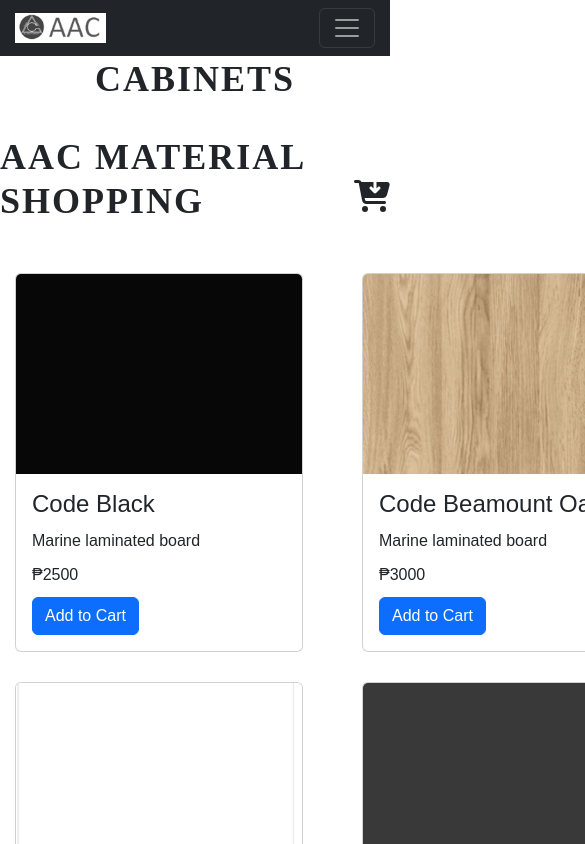
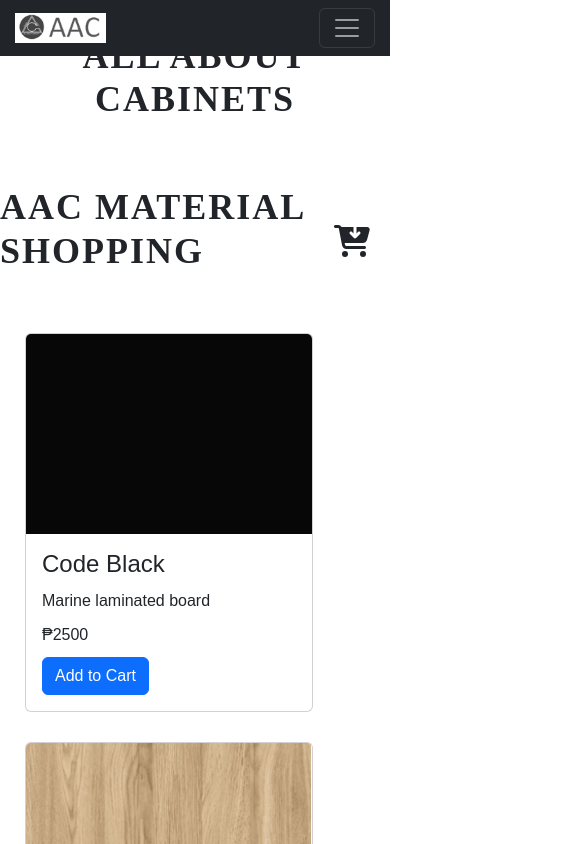
Before and after one commit to 0101noel/boysproject, a React (Create React App) app: page /buymaterials in a window 390 px wide. Shown: the top 844 px of the page, 585 px wide, since content can reach past the window. Built offline with nearby package versions, Linux system fonts and the light colour scheme.

Commit message:
updated
this is still not completed, I needed to add more functions in the login.

```diff
--- a/src/components/Navbar.js
+++ b/src/components/Navbar.js
@@ -84,7 +84,7 @@ const NavBar = () => {
             </Nav.Item>
             <Nav.Item>
               <Link to="/signin" className="nav-link" onClick={() => setExpanded(false)}>
-                Sign In / Log In
+                Sign In/Log In
               </Link>
             </Nav.Item>
           </Nav>
--- a/src/pages/BuyMaterialsPage.css
+++ b/src/pages/BuyMaterialsPage.css
@@ -6,7 +6,7 @@ body {
 
 h1 {
   font-size: 36px;
-  margin-bottom: 20px;
+  margin-top: 20px;
 }
 
 h2 {
@@ -27,10 +27,11 @@ li {
 
 button {
   cursor: pointer;
-  background-color: #007bff;
+  background-color: #333;
   color: #fff;
   border: none;
   border-radius: 5px;
+  padding-left: 10px;
   padding: 10px 20px;
   font-size: 18px;
   transition: all 0.3s ease;
@@ -60,18 +61,19 @@ header {
 
 .cart-icon {
   cursor: pointer;
-  margin-left: 20px;
+  margin-right: 20px;
 }
 
 .whole-cart-window {
   position: absolute;
-  top: 70px;
-  right: 10px;
+  top: 150px;
+  right: 60px;
   width: 300px;
   background-color: #fff;
   box-shadow: 0px 0px 10px rgba(0, 0, 0, 0.3);
   padding: 20px;
   border-radius: 5px;
+  z-index: 999;
 }
 
 .cart-wrapper {
@@ -101,3 +103,19 @@ header {
   height: 200px;
   object-fit: cover;
 }
+
+/* Responsive design */
+
+@media screen and (max-width: 768px) {
+  /* Shop section */
+  .shop-section {
+    display: flex;
+    flex-wrap: wrap;
+    justify-content: center;
+  }
+
+  .card {
+    width: 300px;
+    margin: 0 10px 30px;
+  }
+}
--- a/src/pages/BuyMaterialsPage.js
+++ b/src/pages/BuyMaterialsPage.js
@@ -20,6 +20,11 @@ function BuyMaterialsPage() {
 
   const addToCart = (product) => {
     setCartItems([...cartItems, product]);
+  };
+
+  const handleDelete = (itemId) => {
+    const updatedCartItems = cartItems.filter((item) => item.id !== itemId);
+    setCartItems(updatedCartItems);
   };
 
   const handleCheckout = () => {
@@ -112,9 +117,10 @@ function BuyMaterialsPage() {
                 <ul>
                   {cartItems.map((item) => (
                     <li key={item.id}>
-                      <span>{item.name}</span>
-                      <span>{item.price}</span>
-                    </li>
+                    <span>{item.name}</span>
+                    <span>{item.price}</span>
+                    <button onClick={() => handleDelete(item.id)}>Delete</button>
+                   </li>
                   ))}
                 </ul>
               )}
--- a/src/pages/HomePage.css
+++ b/src/pages/HomePage.css
@@ -3,6 +3,7 @@
 #home {
     height: 100%;
   }
+
 
 
   .caption {
--- a/src/pages/LoginSignUpSection.css
+++ b/src/pages/LoginSignUpSection.css
@@ -1,9 +1,13 @@
 .form-container {
   background: linear-gradient(to bottom, #BDBDBD, #000000); /* Add gradient background */
   border-radius: 10px;
-  padding: 30px;
+  padding: 40px 20px 40px;
+  margin-top: 70px;
+  margin-bottom: 20px;
+  box-shadow: 0 2px 4px 0 rgba(0, 0, 0, 0.2), 0 25px 50px 0 rgba(0, 0, 0, 0.1);
   color: white;
   animation: slide-up 0.6s ease-in-out; /* Add animation */
+  width: 500px;
 }
 
 @keyframes slide-up {
```
